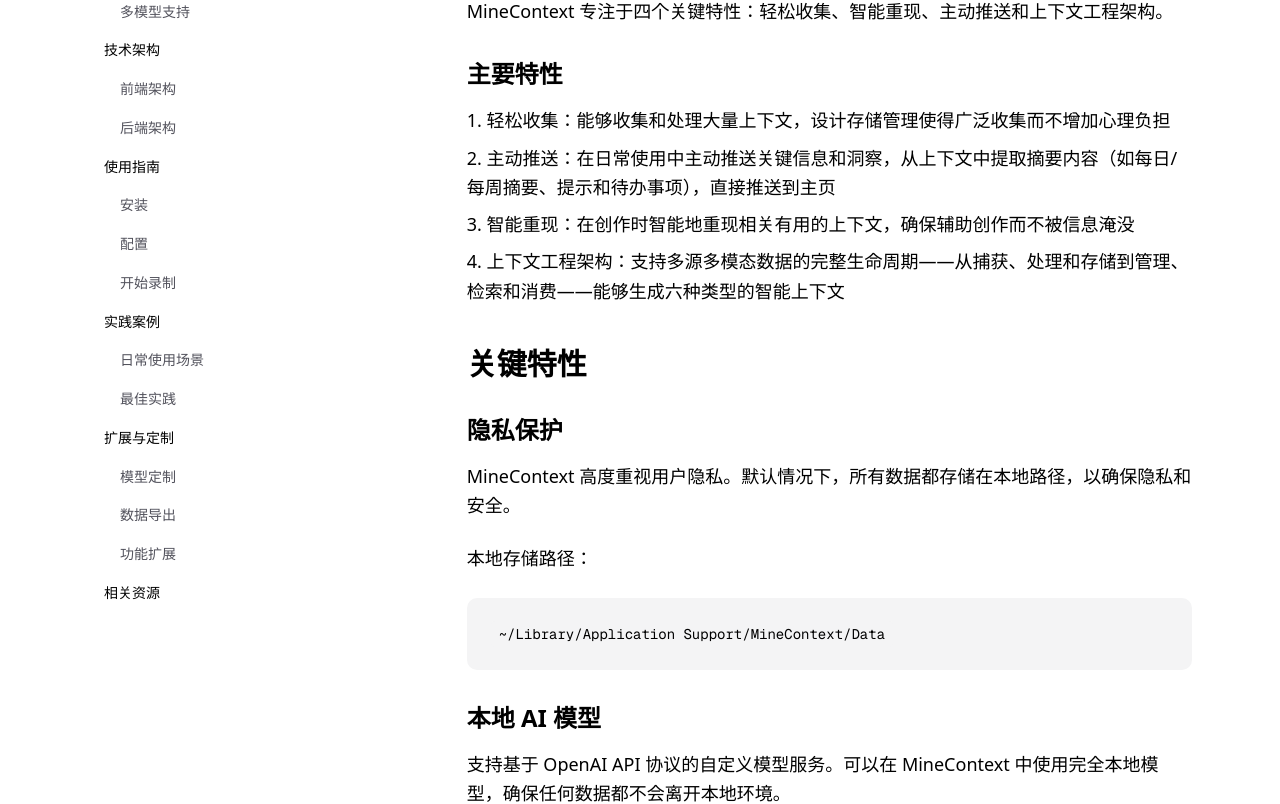
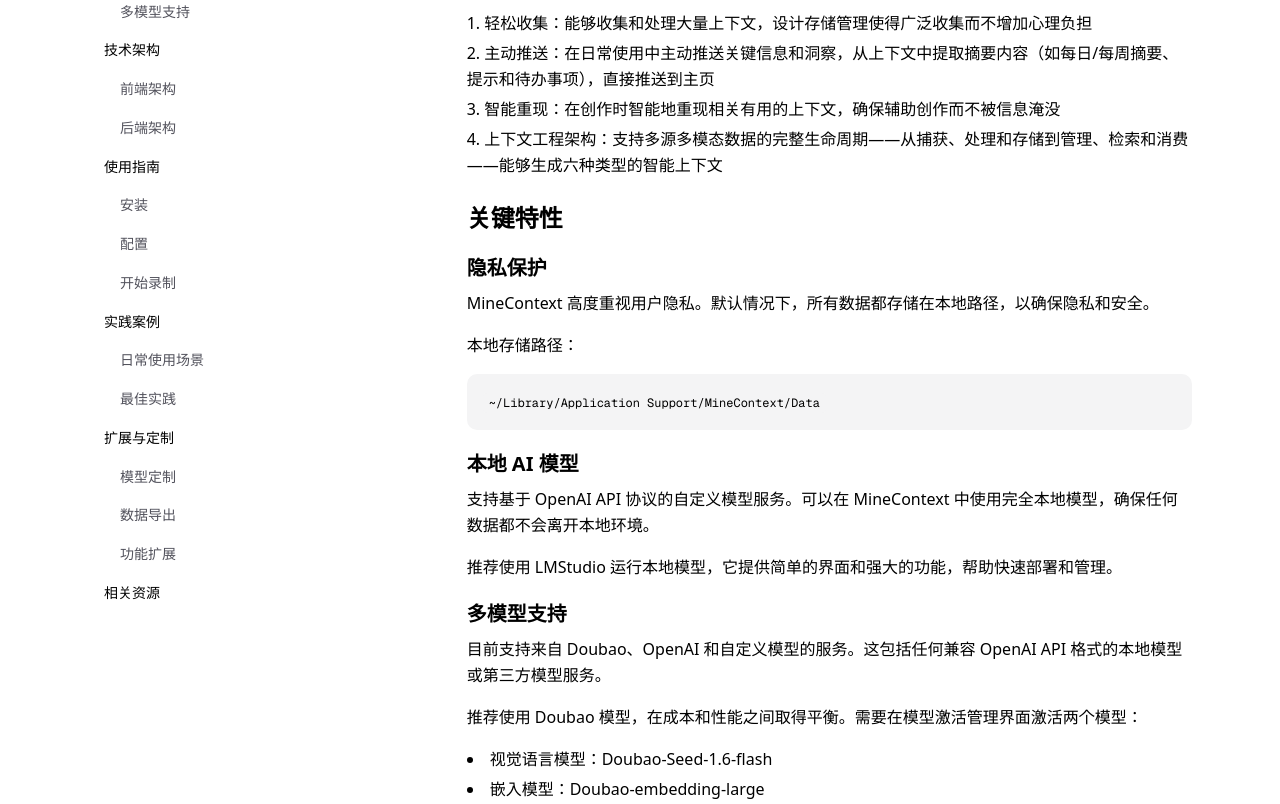
Before and after one commit to yc-w-cn/agent-research, a Next.js app: page /agent-research/content/mine-context in a window 1280 px wide. Shown: the part 879-1683 px from the top of the page. Built offline with nearby package versions, Linux system fonts and the light colour scheme.

Commit message:
style(MDXContent): 调整组件样式间距和字体大小

```diff
--- a/src/components/MDXContent.tsx
+++ b/src/components/MDXContent.tsx
@@ -19,7 +19,7 @@
     const text = typeof props.children === 'string' ? props.children : '';
     const id = generateHeadingId(text);
     return (
-      <h1 id={id} className="text-4xl font-bold mt-12 mb-6 text-black">
+      <h1 id={id} className="text-3xl font-bold mt-8 mb-4 text-black">
         {props.children}
       </h1>
     );
@@ -28,7 +28,7 @@
     const text = typeof props.children === 'string' ? props.children : '';
     const id = generateHeadingId(text);
     return (
-      <h2 id={id} className="text-3xl font-bold mt-10 mb-5 text-black">
+      <h2 id={id} className="text-2xl font-bold mt-6 mb-3 text-black">
         {props.children}
       </h2>
     );
@@ -37,7 +37,7 @@
     const text = typeof props.children === 'string' ? props.children : '';
     const id = generateHeadingId(text);
     return (
-      <h3 id={id} className="text-2xl font-bold mt-8 mb-4 text-black">
+      <h3 id={id} className="text-xl font-bold mt-5 mb-2 text-black">
         {props.children}
       </h3>
     );
@@ -46,13 +46,15 @@
     const text = typeof props.children === 'string' ? props.children : '';
     const id = generateHeadingId(text);
     return (
-      <h4 id={id} className="text-xl font-bold mt-6 mb-3 text-black">
+      <h4 id={id} className="text-lg font-bold mt-4 mb-2 text-black">
         {props.children}
       </h4>
     );
   },
   p: (props: { children?: React.ReactNode }) => (
-    <p className="text-lg leading-relaxed mb-6 text-black">{props.children}</p>
+    <p className="text-base leading-relaxed mb-4 text-black">
+      {props.children}
+    </p>
   ),
   a: (props: { href?: string; children?: React.ReactNode }) => (
     <a
@@ -65,30 +67,30 @@
     </a>
   ),
   ul: (props: { children?: React.ReactNode }) => (
-    <ul className="list-disc list-inside mb-6 text-black space-y-2">
+    <ul className="list-disc list-inside mb-4 text-black space-y-1">
       {props.children}
     </ul>
   ),
   ol: (props: { children?: React.ReactNode }) => (
-    <ol className="list-decimal list-inside mb-6 text-black space-y-2">
+    <ol className="list-decimal list-inside mb-4 text-black space-y-1">
       {props.children}
     </ol>
   ),
   li: (props: { children?: React.ReactNode }) => (
-    <li className="text-lg leading-relaxed">{props.children}</li>
+    <li className="text-base leading-relaxed">{props.children}</li>
   ),
   blockquote: (props: { children?: React.ReactNode }) => (
-    <blockquote className="border-l-4 border-black pl-6 my-6 italic text-zinc-700">
+    <blockquote className="border-l-4 border-black pl-4 my-4 italic text-zinc-700">
       {props.children}
     </blockquote>
   ),
   code: (props: { children?: React.ReactNode }) => (
-    <code className="bg-zinc-100 px-2 py-1 rounded text-sm font-mono text-black">
+    <code className="bg-zinc-100 px-1.5 py-0.5 rounded text-xs font-mono text-black">
       {props.children}
     </code>
   ),
   pre: (props: { children?: React.ReactNode }) => (
-    <pre className="bg-zinc-100 p-6 rounded-lg overflow-x-auto mb-6">
+    <pre className="bg-zinc-100 p-4 rounded-lg overflow-x-auto mb-4">
       {props.children}
     </pre>
   ),
```
